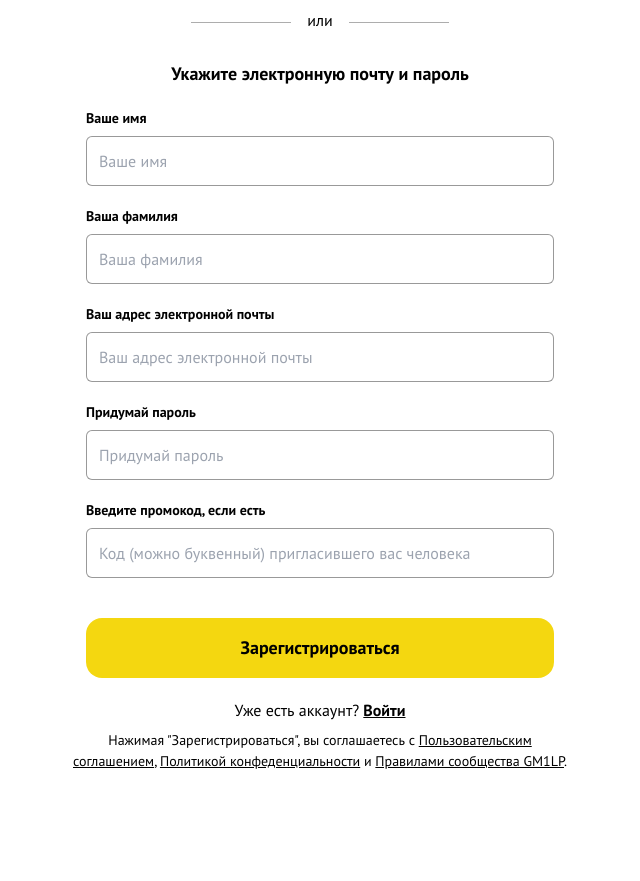
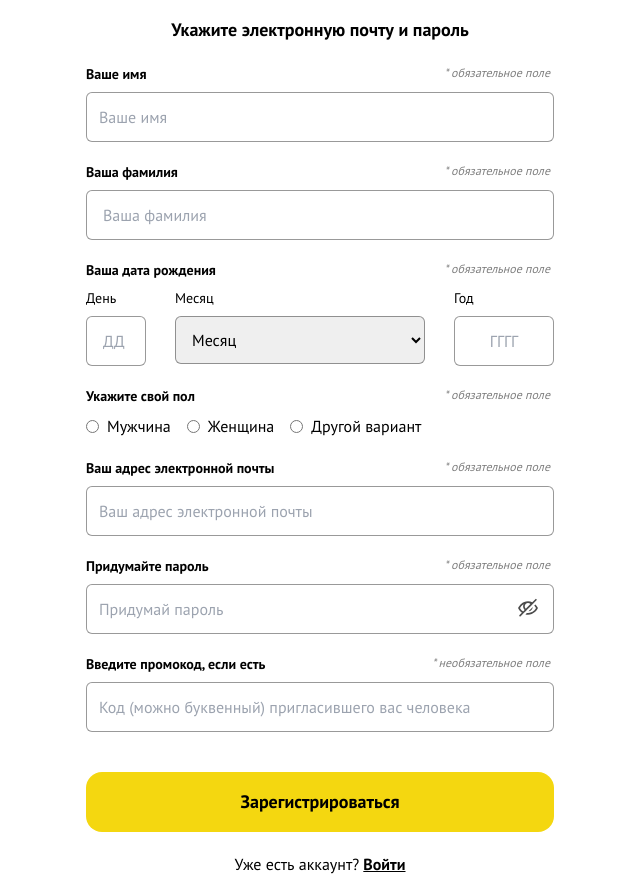
Before and after one commit to azimkg/gmcard, a website: page register.html in a window 1280 px wide. Shown: the part 348-1229 px from the top of the page, without its empty margins (320-960 px from the left). Before the commit the page ends 1176 px from the top, so only its background shows below. Drawn offline with Linux system fonts and the light colour scheme.

Commit message:
#uptade forms for register

```diff
--- a/register.html
+++ b/register.html
@@ -13,8 +13,8 @@
 <body>
     <section class="w-full h-full flex items-center justify-center pt-10 pb-14">
         <div class="w-[500px] flex items-center flex-col justify-center">
-        <a href="/index.html"><img src="/assets/icons/gm-logo-2.png" alt="Логотип" class="w-16 h-16"></a>
-        <h1 class="text-[32px] font-bold w-[550px] text-center lett mt-10 tracking-tighter leading-tight text-black">Зарегистрируйтесь и подключитесь к системе</h1>
+        <a href="/index.html"><img src="/assets/cosial/logo.svg" alt="Логотип" class="w-10 h-10"></a>
+        <h1 class="text-[32px] font-bold w-[550px] text-center lett mt-5 tracking-tighter leading-tight text-black">Зарегистрируйтесь и подключитесь к системе</h1>
         <div class="flex flex-col items-center mt-5">
             <h4 class="text-lg font-bold">Зарегистрироваться через</h4>
             <ul class="flex items-center mt-5 gap-8">
@@ -31,25 +31,81 @@
         </div>
         <form class="flex items-center flex-col w-[500px] px-4">
             <h2 class="text-lg font-bold">Укажите электронную почту и пароль</h2>
-            <div class="flex flex-col w-full mt-5">
+            <div class="flex flex-col w-full mt-5 relative">
                 <label for="name" class="text-sm font-semibold mb-2">Ваше имя</label>
                 <input type="text" placeholder="Ваше имя" name="name" class="border border-black/40 p-3 w-full rounded-md">
+                <i class="text-[12px] opacity-50 absolute right-1 top-0">* обязательное поле</i>
             </div>
-            <div class="flex flex-col w-full mt-5">
+            <div class="flex flex-col w-full mt-5 relative">
                 <label for="sureName" class="text-sm font-semibold mb-2">Ваша фамилия</label>
-                <input type="text" placeholder="Ваша фамилия" name="sureName" class="border border-black/40 p-3 w-full rounded-md">
+                <input type="text" placeholder="Ваша фамилия" name="sureName" class="border border-black/40 py-3 px-4 w-full rounded-md">
+                <i class="text-[12px] opacity-50 absolute right-1 top-0">* обязательное поле</i>
             </div>
-            <div class="flex flex-col w-full mt-5">
+            <div class="flex w-full flex-col mt-5 relative">
+                <p class="text-sm font-semibold mb-2">Ваша дата рождения</p>
+                <i class="text-[12px] opacity-50 absolute right-1 top-0">* обязательное поле</i>
+                <div class="flex justify-between">
+                    <div class="w-[60px] flex flex-col">
+                        <label for="day" class="text-sm font-medium mb-2">День</label>
+                        <input type="text" name="day" maxlength="2" placeholder="ДД" class="w-full border border-black/40 rounded-md py-3 px-4 font-medium">
+                    </div>
+                    <div class="w-[250px] flex flex-col">
+                        <label for="month" class="text-sm font-medium mb-2">Месяц</label>
+                        <select name="month" class="w-full border border-black/40 rounded-md p-3 font-medium">
+                            <option value="Месяц">Месяц</option>
+                            <option value="Январь">Январь</option>
+                            <option value="Февраль">Февраль</option>
+                            <option value="Март">Март</option>
+                            <option value="Апрель">Апрель</option>
+                            <option value="Май">Май</option>
+                            <option value="Июнь">Июнь</option>
+                            <option value="Июль">Июль</option>
+                            <option value="Август">Август</option>
+                            <option value="Сентябрь">Сентябрь</option>
+                            <option value="Октябрь">Октябрь</option>
+                            <option value="Ноябрь">Ноябрь</option>
+                            <option value="Декабрь">Декабрь</option>
+                        </select>
+                    </div>
+                    <div class="w-[100px] flex flex-col">
+                        <label for="year" class="text-sm font-medium mb-2">Год</label>
+                        <input type="text" name="year" maxlength="4" placeholder="ГГГГ" class="w-full border border-black/40 rounded-md py-3 px-4 font-medium text-center">
+                    </div>
+                </div>
+            </div>
+            <div class="w-full mt-5 relative">
+                <p class="text-sm font-semibold mb-2">Укажите свой пол</p>
+                <div class="flex items-center gap-4 w-full">
+                    <div class="flex items-center gap-2">
+                        <input type="radio" name="male" >
+                        <label for="male" class="text-base font-medium">Мужчина</label>
+                    </div>
+                    <div class="flex items-center gap-2">
+                        <input type="radio" name="female" >
+                        <label for="female" class="text-base font-medium">Женщина</label>
+                    </div>
+                    <div class="flex items-center gap-2">
+                        <input type="radio" name="other" >
+                        <label for="other" class="text-base font-medium">Другой вариант</label>
+                    </div>
+                </div>
+                <i class="text-[12px] opacity-50 absolute right-1 top-0">* обязательное поле</i>
+            </div>
+            <div class="flex flex-col w-full mt-5 relative">
                 <label for="email" class="text-sm font-semibold mb-2">Ваш адрес электронной почты</label>
                 <input type="email" placeholder="Ваш адрес электронной почты" name="email" class="border border-black/40 p-3 w-full rounded-md">
+                <i class="text-[12px] opacity-50 absolute right-1 top-0">* обязательное поле</i>
             </div>
-            <div class="flex flex-col w-full mt-5">
-                <label for="password" class="text-sm font-semibold mb-2">Придумай пароль</label>
-                <input type="password" placeholder="Придумай пароль" name="password" class="border border-black/40 p-3 w-full rounded-md">
+            <div class="flex flex-col w-full mt-5 relative">
+                <label for="password" class="text-sm font-semibold mb-2">Придумайте пароль</label>
+                <input type="password" minlength="8" maxlength="16" placeholder="Придумай пароль" name="password" class="border border-black/40 p-3 pr-10 w-full rounded-md">
+                <img src="/assets/cosial/passSee.svg" alt="Показать пароль" class="w-5 h-5 absolute right-4 bottom-4 opacity-70 hover:opacity-100 cursor-pointer">
+                <i class="text-[12px] opacity-50 absolute right-1 top-0">* обязательное поле</i>
             </div>
-            <div class="flex flex-col w-full mt-5">
+            <div class="flex flex-col w-full mt-5 relative">
                 <label for="code" class="text-sm font-semibold mb-2">Введите промокод, если есть</label>
                 <input type="text" placeholder="Код (можно буквенный) пригласившего вас человека" name="code" class="border border-black/40 p-3 w-full rounded-md">
+                <i class="text-[12px] opacity-50 absolute right-1 top-0">* необязательное поле</i>
             </div>
             <button class="bg-[#F4D710] py-4 w-full text-lg font-bold rounded-2xl mt-10 btn_register">Зарегистрироваться</button>
             <p class="mt-5 text-base">Уже есть аккаунт?<a href="" class="text-black font-bold ml-1 text_dec hover:text-[#F9D914]]">Войти</a></p>
```
Also changed, not shown: forgot_password.html (+5 -4 lines), forgot_return.html (+1 -1 lines), assets/cosial/logo.svg (added), assets/cosial/passSee.svg (added), output.css.
